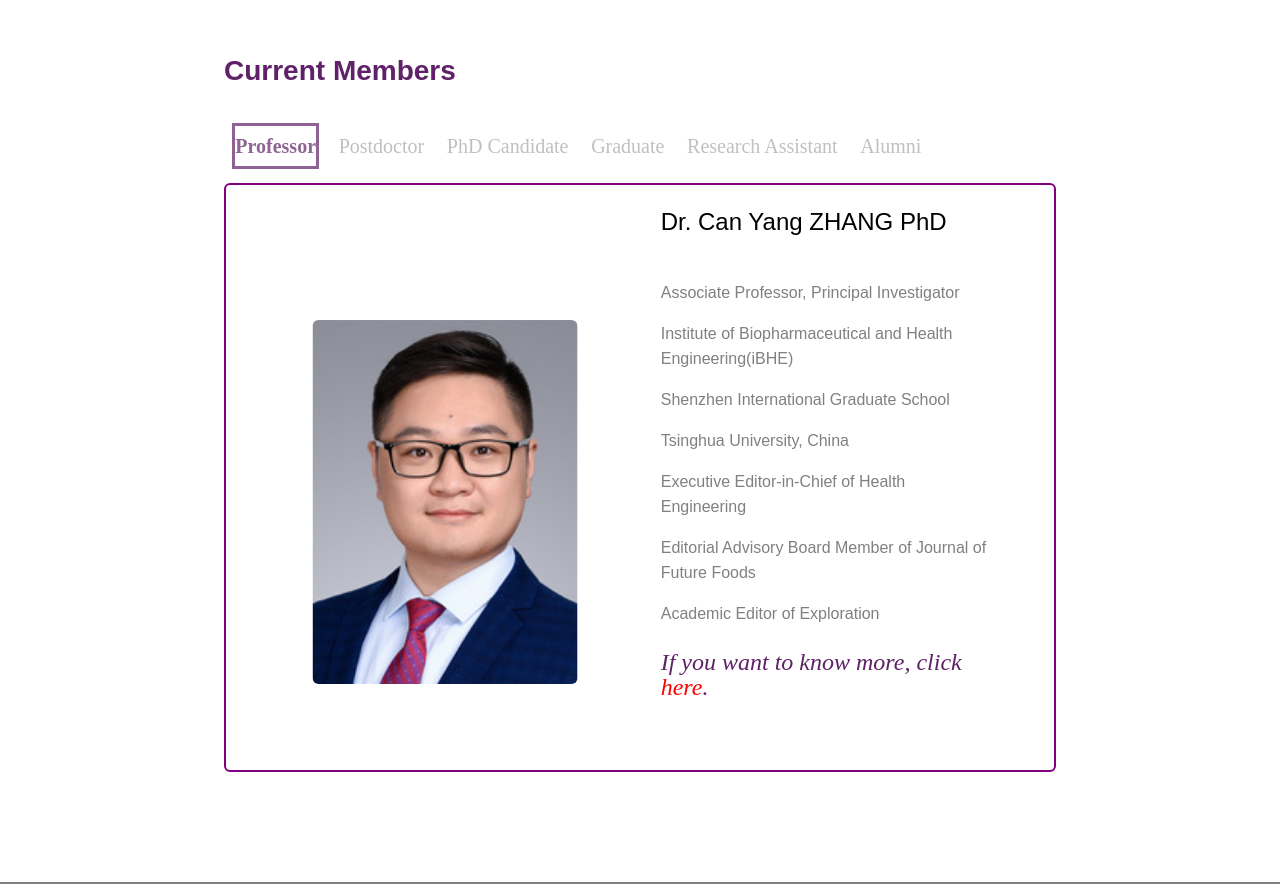
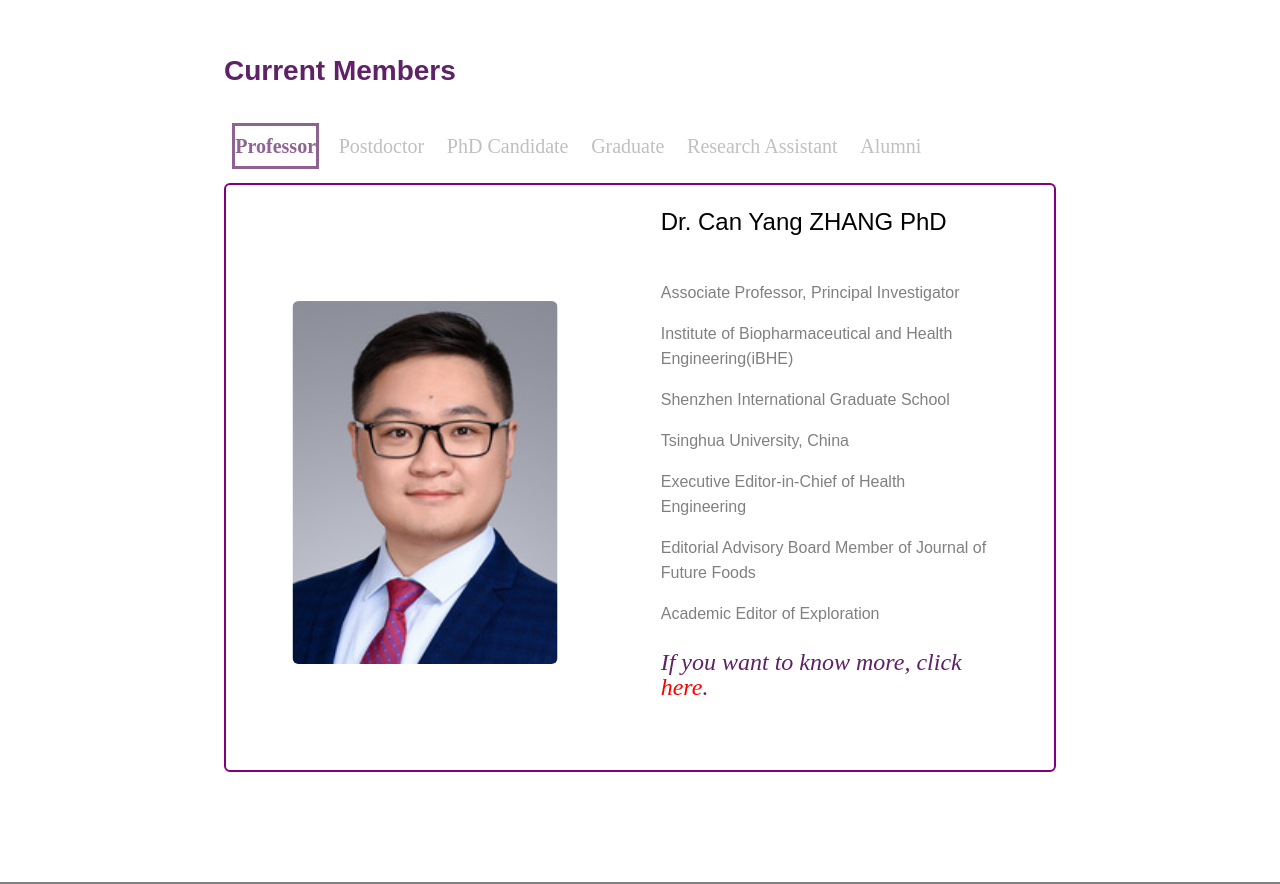
Before and after one commit to zornTang/member, a plain HTML site: page index.html in a window 1280 px wide. Shown: the part 213-1097 px from the top of the page. Drawn offline with Linux system fonts and the light colour scheme.

Commit message:
try to fix a bug

```diff
--- a/member.css
+++ b/member.css
@@ -501,12 +501,12 @@ body{
 	margin-top: 5%; */
 }
 .infoimgzhang{
-	max-width: 100%;
-	max-height: 100%;
+	max-width: auto;
+	max-height: 95%;
 	width: auto;
 	height: auto;
 	display: block;
-	margin: 6%;
+	margin: auto;
 }
 .infotext{
 	width: 115%;
```
